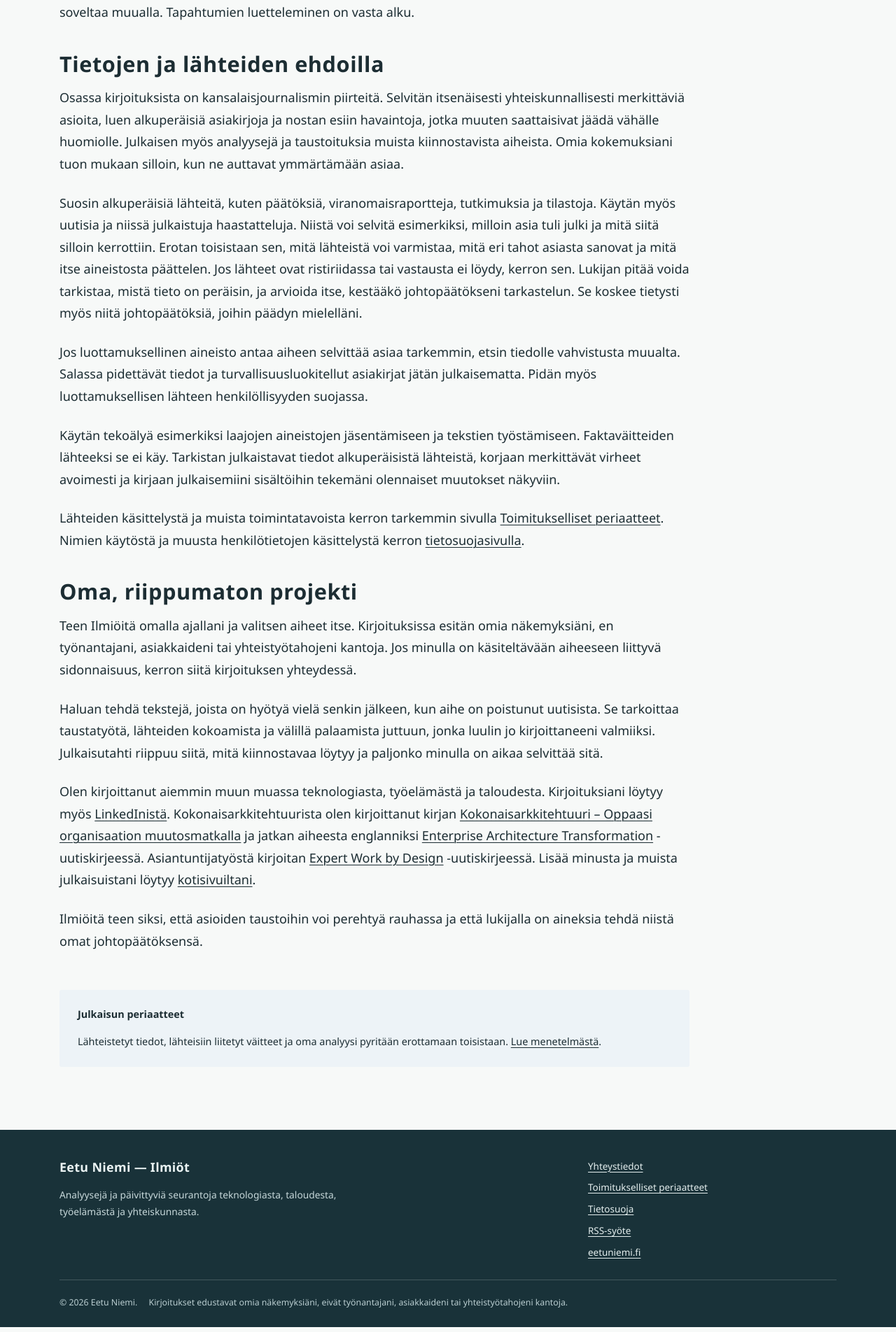
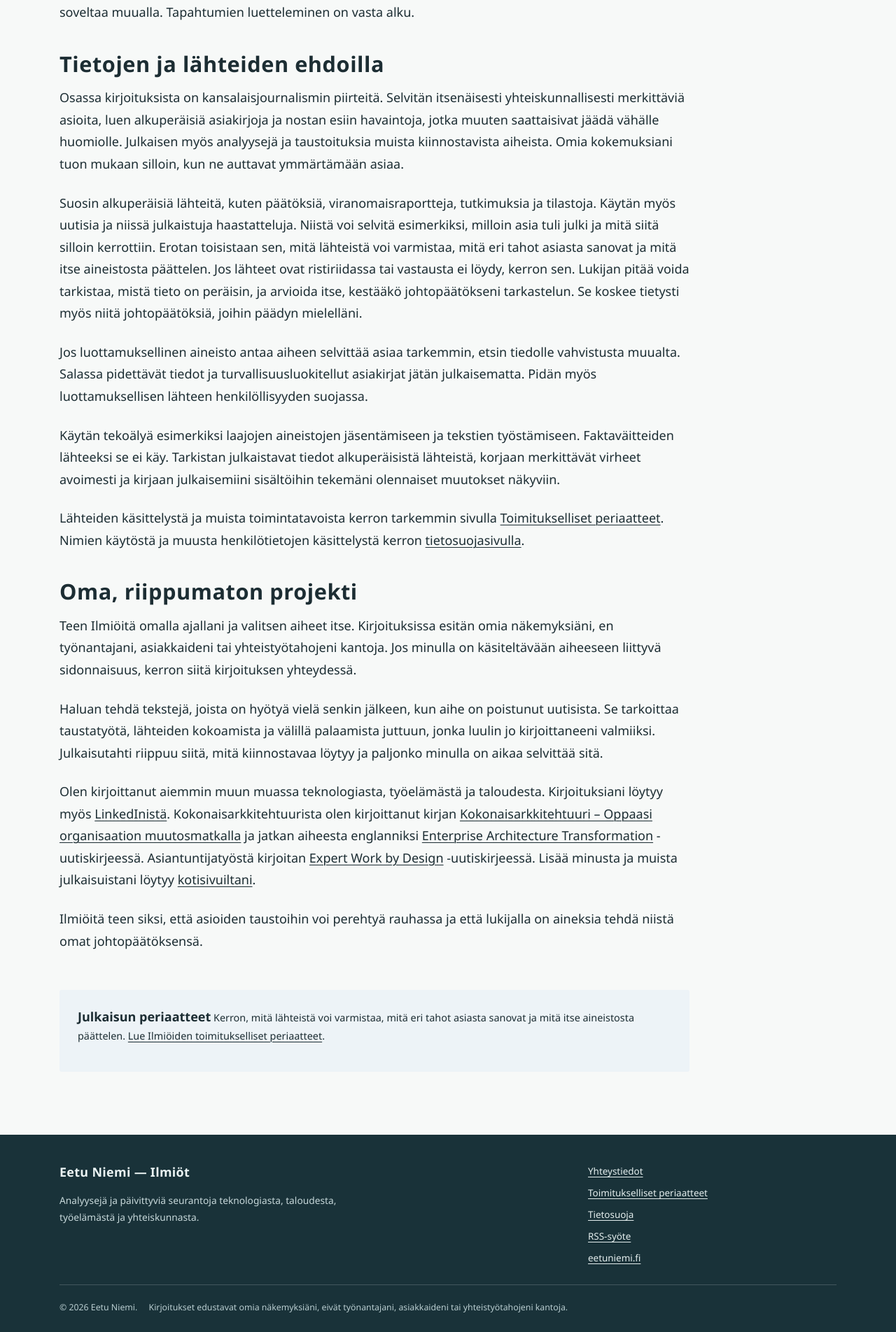
Before and after one commit to eetuniemiphd/ilmiot, a Jekyll site: the page built from _posts/2026-11-20-miksi-perustin-ilmiot.md, in a window 1280 px wide. Shown: the part 2323-4227 px from the top of the page at 70% size. Built offline with Jekyll 4.4.1, drawn with Linux system fonts in a browser that asks for light colours.

Commit message:
small updates

```diff
--- a/_layouts/article.html
+++ b/_layouts/article.html
@@ -47,6 +47,6 @@ layout: default
 
   <aside class="article-note">
     <strong>Julkaisun periaatteet</strong>
-    <p>Lähteistetyt tiedot, lähteisiin liitetyt väitteet ja oma analyysi pyritään erottamaan toisistaan. <a href="{{ '/periaatteet/' | relative_url }}">Lue menetelmästä</a>.</p>
+    Kerron, mitä lähteistä voi varmistaa, mitä eri tahot asiasta sanovat ja mitä itse aineistosta päättelen. <a href="{{ '/periaatteet/' | relative_url }}">Lue Ilmiöiden toimitukselliset periaatteet</a>.</p>
   </aside>
 </article>
--- a/assets/css/style.css
+++ b/assets/css/style.css
@@ -358,3 +358,13 @@ h3 { font-size: clamp(1.3rem, 2vw, 1.62rem); }
   font-size: 0.9375rem;
   line-height: 1.4;
 }
+
+.article-note > strong {
+  font-size: 1.125rem;
+}
+
+.article-note p,
+.article-note p a {
+  font-size: 1rem;
+  line-height: 1.6;
+}
```
